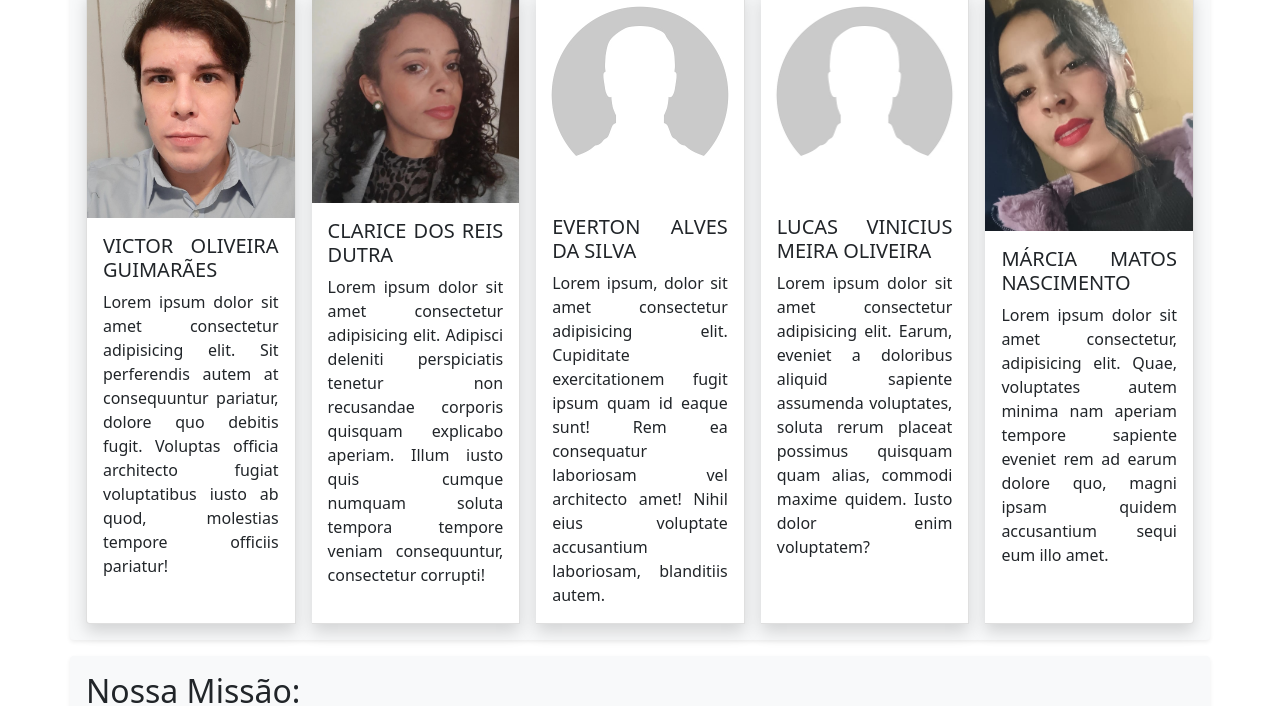
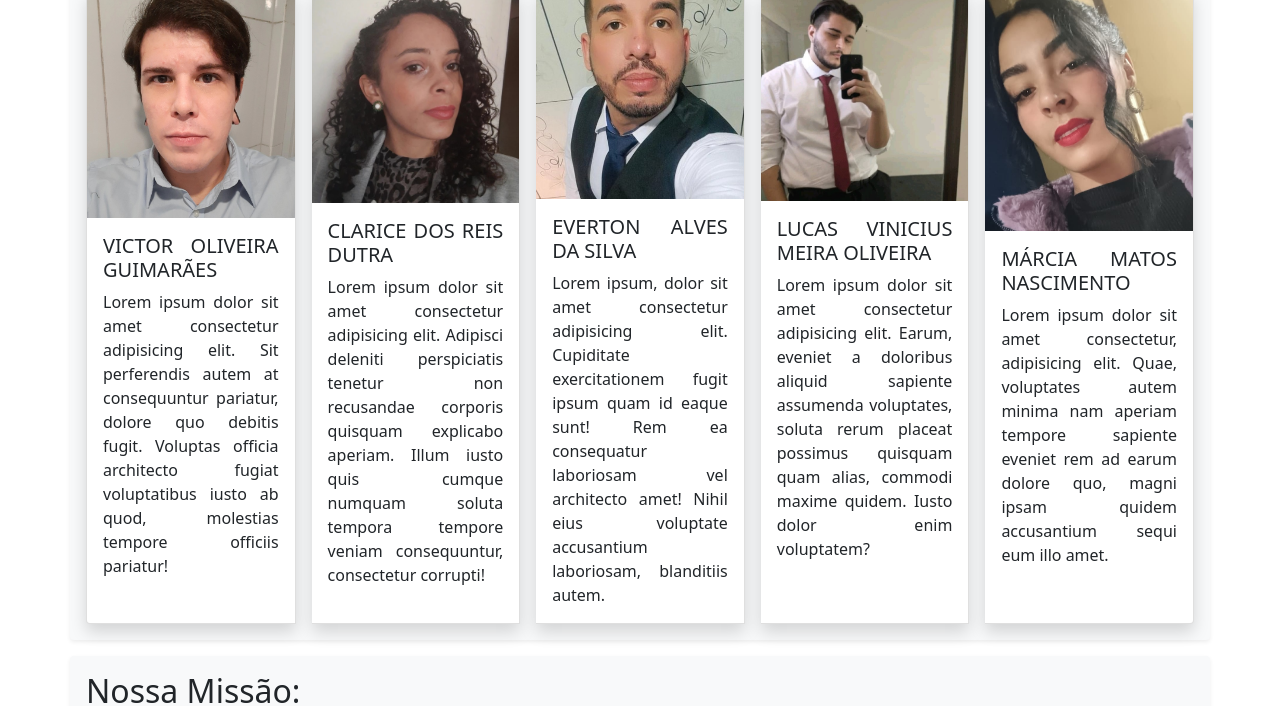
Before and after one commit to Victor-OG/infomei, a plain HTML site: page quem-somos.html in a window 1280 px wide. Shown: the part 394-1100 px from the top of the page. Drawn offline with nearby package versions, Linux system fonts and the light colour scheme.

Commit message:
Update quem-somos.html

```diff
--- a/quem-somos.html
+++ b/quem-somos.html
@@ -76,14 +76,14 @@
                 </div>
               </div>
               <div class="card shadow">
-                <img src="./imagem/perfil.jpg" class="card-img-top" alt="...">
+                <img src="./imagem/everton.jpeg" class="card-img-top" alt="...">
                 <div class="card-body">
                   <h5 class="card-title">EVERTON ALVES DA SILVA</h5>
                   <p class="card-text">Lorem ipsum, dolor sit amet consectetur adipisicing elit. Cupiditate exercitationem fugit ipsum quam id eaque sunt! Rem ea consequatur laboriosam vel architecto amet! Nihil eius voluptate accusantium laboriosam, blanditiis autem.</p>
                 </div>
               </div>
               <div class="card shadow">
-                <img src="./imagem/perfil.jpg" class="card-img-top" alt="...">
+                <img src="./imagem/lucas.jpeg" class="card-img-top" alt="...">
                 <div class="card-body">
                   <h5 class="card-title">LUCAS VINICIUS MEIRA OLIVEIRA</h5>
                   <p class="card-text">Lorem ipsum dolor sit amet consectetur adipisicing elit. Earum, eveniet a doloribus aliquid sapiente assumenda voluptates, soluta rerum placeat possimus quisquam quam alias, commodi maxime quidem. Iusto dolor enim voluptatem?</p>
```
